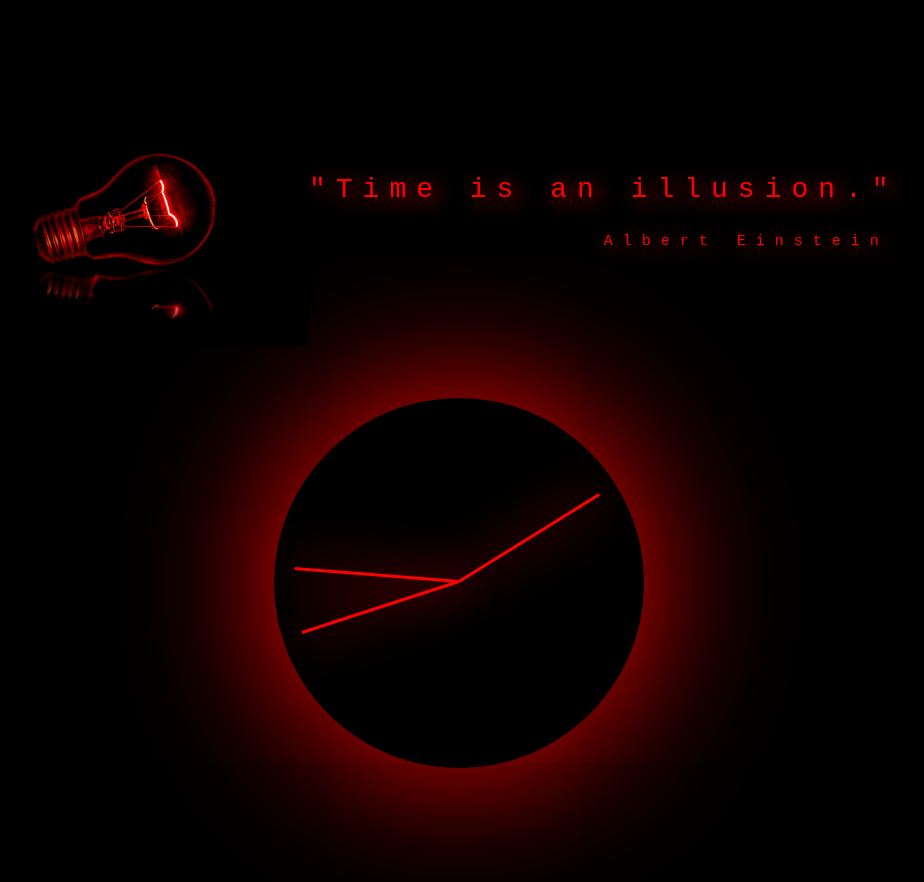
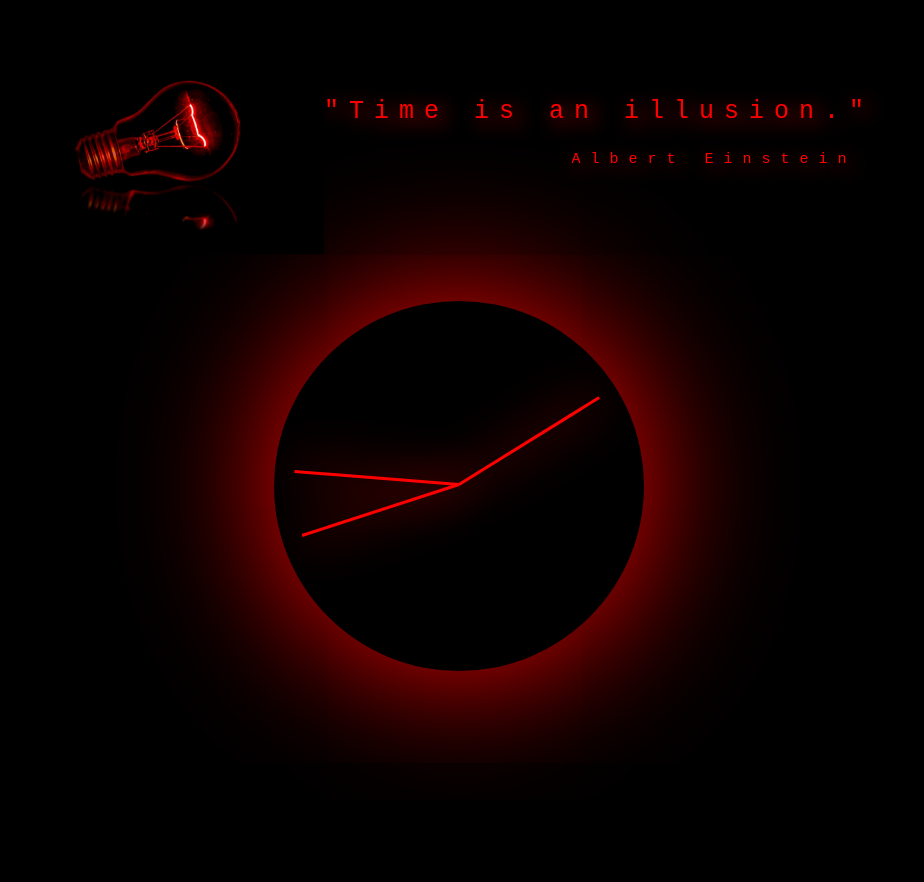
Before and after one commit to mateusziwanczuk/clock_JS, a plain HTML site: page index.html in a window 1280 px wide. Shown: the whole page, without its empty margins (181-1105 px from the left). After the commit the page ends 800 px from the top, so only its background shows below. Drawn offline with Linux system fonts and the light colour scheme.

Commit message:
Margin set to auto, smaller font sizes

```diff
--- a/index.html
+++ b/index.html
@@ -42,8 +42,8 @@
         align-items: center;
         display: flex;
         flex-wrap: wrap;
-        margin: 5% auto;
-        max-width: 1000px;
+        margin: auto;
+        max-width: 900px;
         overflow: hidden;
     }
     .image {
@@ -56,13 +56,13 @@
     .quote {
         color: red;
         font-family: 'Courier New', Courier, monospace;
-        font-size: 2.8rem;
+        font-size: 2.5rem;
         letter-spacing: 1rem;
         text-shadow: 5px 5px 20px rgb(255, 0, 0);
     }
     .quote__author {
         color: red;
-        padding-left: 50%;
+        padding-left: 45%;
         font-family: 'Courier New', Courier, monospace;
         font-size: 1.5rem;
         letter-spacing: 1rem;
```
